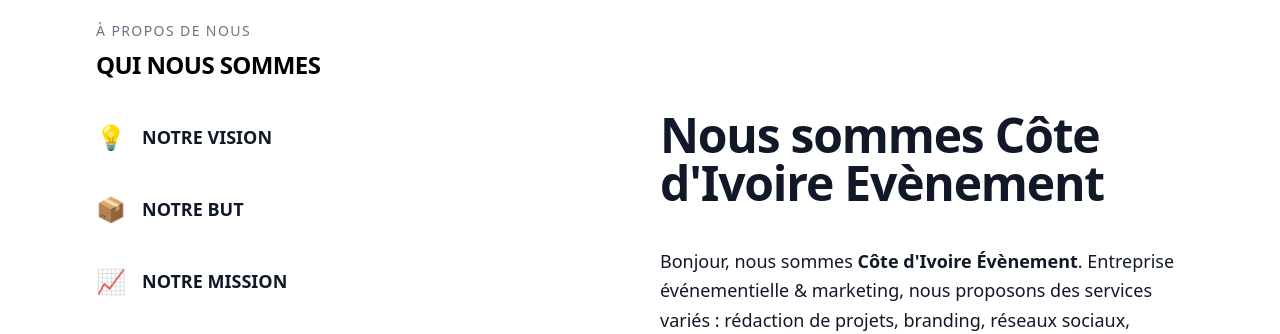
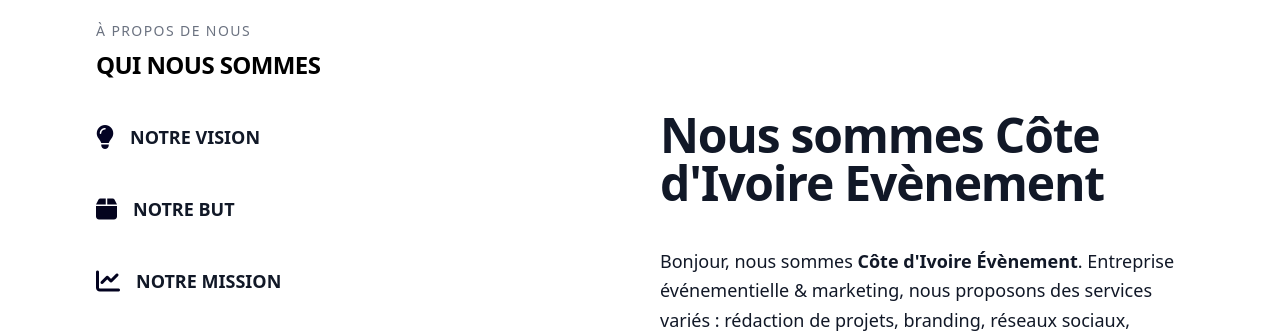
Before and after one commit to Angeanderson/225events, a plain HTML site: page index.html in a window 1280 px wide. Shown: the part 900-1234 px from the top of the page. Drawn offline with nearby package versions, Linux system fonts and the light colour scheme.

Commit message:
Update index.html

```diff
--- a/index.html
+++ b/index.html
@@ -7,6 +7,7 @@
   <link href="https://cdn.jsdelivr.net/npm/tailwindcss@2.2.19/dist/tailwind.min.css" rel="stylesheet">
   <script src="https://kit.fontawesome.com/your-fontawesome-key.js" crossorigin="anonymous"></script>
   <link rel="stylesheet" href="https://cdnjs.cloudflare.com/ajax/libs/font-awesome/6.5.0/css/all.min.css">
+
 <!-- Dans le <head> -->
 <link href="https://cdn.jsdelivr.net/npm/aos@2.3.4/dist/aos.css" rel="stylesheet" />
 
@@ -210,7 +211,7 @@ a:focus-visible::after {
 <section id="accueil" class="relative h-screen flex items-center justify-center text-center text-white overflow-hidden">
   <div class="absolute w-full h-full">
     <div class="absolute w-full h-full animate-fade-carousel" id="bannerCarousel">
-      <img src="https://images.pexels.com/photos/167636/pexels-photo-167636.jpeg" class="absolute w-full h-full object-cover opacity-0 transition-opacity duration-1000" />
+      <img src="https://images.pexels.com/photos/167636/pexels-photo-167636.jpeg" class="absolute w-full h-full object-cover opacity-100 transition-opacity duration-1000" />
       <img src="https://images.pexels.com/photos/1190297/pexels-photo-1190297.jpeg" class="absolute w-full h-full object-cover opacity-0 transition-opacity duration-1000" />
       <img src="https://images.pexels.com/photos/2747448/pexels-photo-2747448.jpeg" class="absolute w-full h-full object-cover opacity-0 transition-opacity duration-1000" />
     </div>
@@ -238,8 +239,11 @@ a:focus-visible::after {
         <!-- Bloc 1: Notre Vision -->
         <div  data-aos="flip-up" data-aos-duration="1000" data-aos-once="false">
           <button onclick="toggle('vision')" class="flex items-center space-x-4 group">
-            <span class="text-2xl">💡</span>
-            <span class="text-lg font-semibold text-black-800 group-hover:underline">NOTRE VISION</span>
+            <span class="text-2xl" style="color: #030323;">
+              <i class="fas fa-lightbulb"></i>
+            </span>
+
+            <span class="text-lg font-semibold text-black-800">NOTRE VISION</span>
           </button>
           <div id="vision" class="hidden mt-2 pl-10 text-gray-600">
             Être un leader incontournable de l’événementiel en Afrique et au-delà.
@@ -249,8 +253,11 @@ a:focus-visible::after {
         <!-- Bloc 2: Notre But -->
         <div  data-aos="fade-up-left" data-aos-duration="1000" data-aos-once="false">
           <button onclick="toggle('but')" class="flex items-center space-x-4 group">
-            <span class="text-2xl">📦</span>
-            <span class="text-lg font-semibold text-black-800 group-hover:underline">NOTRE BUT</span>
+            <span class="text-2xl" style="color: #04041e;">
+              <i class="fas fa-box"></i>
+            </span>
+
+            <span class="text-lg font-semibold text-black-800 ">NOTRE BUT</span>
           </button>
           <div id="but" class="hidden mt-2 pl-10 text-gray-600">
             Répondre aux attentes de nos clients avec créativité et efficacité.
@@ -260,8 +267,11 @@ a:focus-visible::after {
         <!-- Bloc 3: Notre Mission -->
         <div data-aos="fade-left" data-aos-duration="1000" data-aos-once="false">
           <button onclick="toggle('mission')" class="flex items-center space-x-4 group">
-            <span class="text-2xl">📈</span>
-            <span class="text-lg font-semibold text-black-800 group-hover:underline">NOTRE MISSION</span>
+            <span class="text-2xl" style="color: #02021f;">
+              <i class="fas fa-chart-line"></i>
+            </span>
+
+            <span class="text-lg font-semibold text-black-800 ">NOTRE MISSION</span>
           </button>
           <div id="mission" class="hidden mt-2 pl-10 text-gray-600">
             Créer des moments exceptionnels et offrir des solutions stratégiques pour propulser nos clients vers de nouveaux sommets.
```
